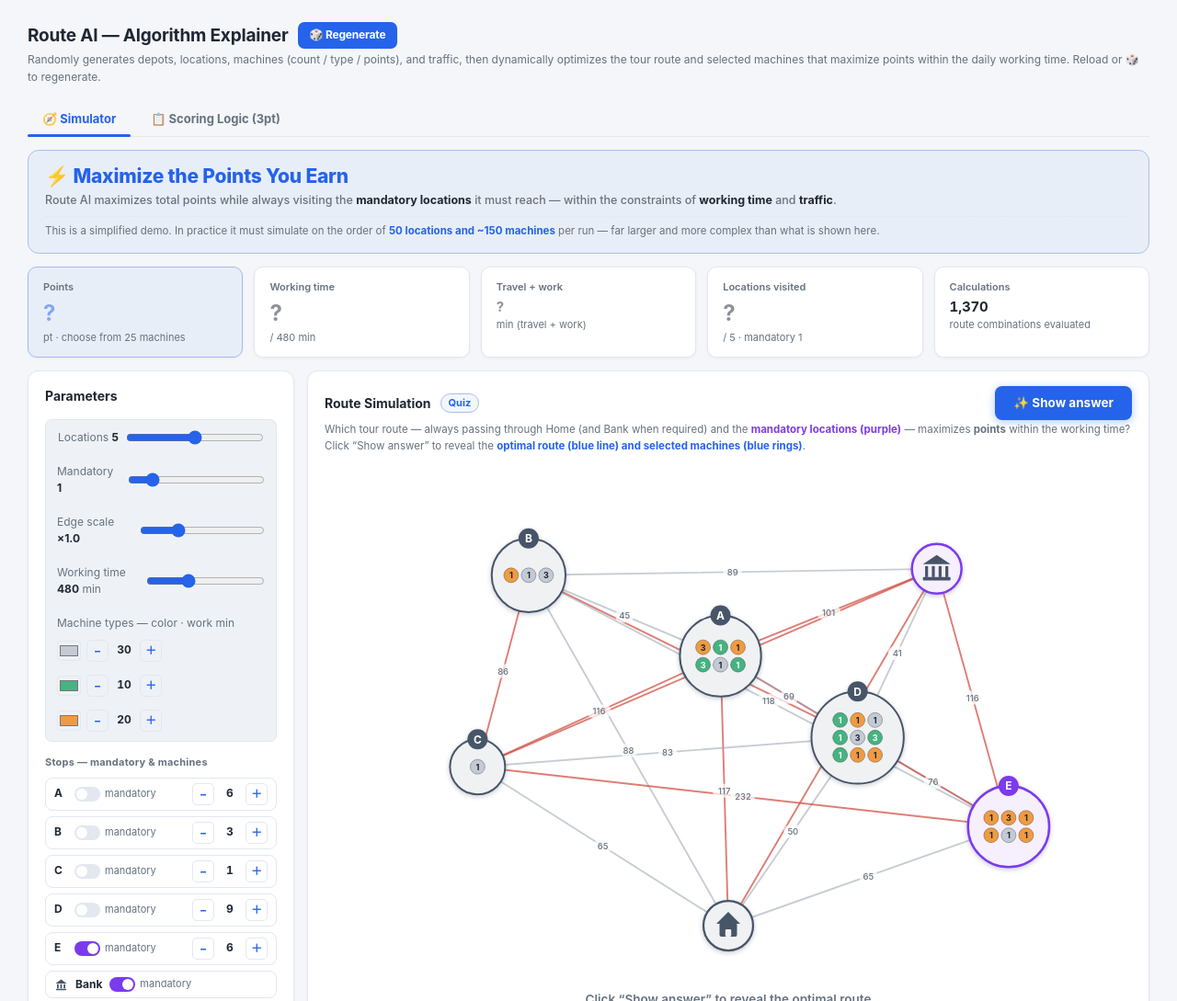
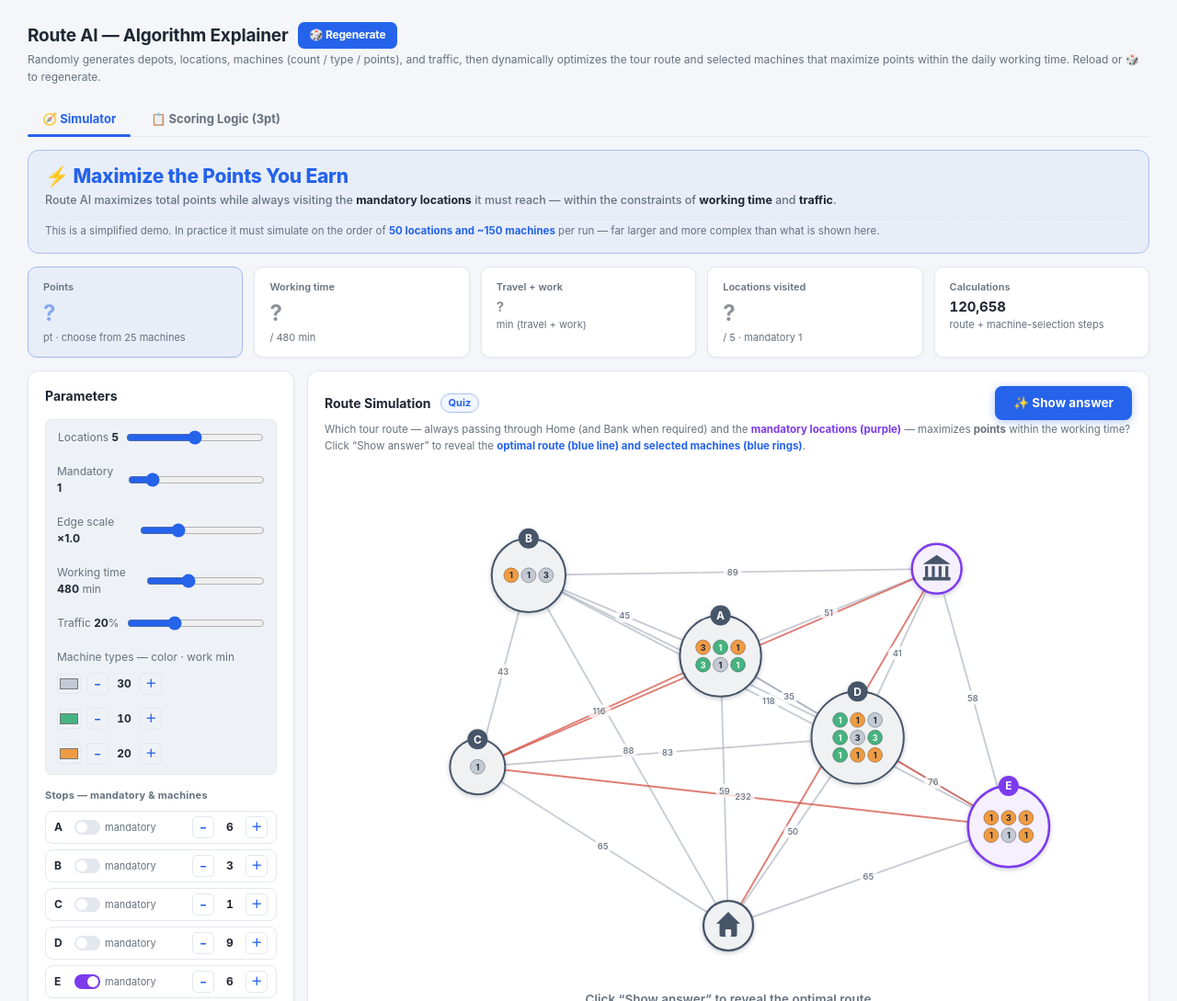
Before and after one commit to geshi0820/route-ai-simulator, a plain HTML site: page index.html in a window 1280 px wide. Shown: the top 1089 px of the page at 92% size. Drawn offline with Linux system fonts and the light colour scheme.

Commit message:
Traffic slider; Calculations includes machine-selection work

```diff
--- a/index.html
+++ b/index.html
@@ -266,6 +266,7 @@
       <div class="tool"><label>Mandatory <b id="mustVal">1</b></label><input type="range" id="mustSlider" min="0" max="7" step="1" value="1"></div>
       <div class="tool"><label>Edge scale <b id="scaleVal">×1.0</b></label><input type="range" id="scale" min="0.2" max="3" step="0.1" value="1"></div>
       <div class="tool"><label>Working time <b id="budVal">480</b> min</label><input type="range" id="budget" min="120" max="1200" step="30" value="480"></div>
+      <div class="tool"><label>Traffic <b id="jamVal">20</b>%</label><input type="range" id="jamN" min="0" max="60" step="5" value="20"></div>
       <div class="tool mtypes"><span class="mtlbl">Machine types — color · work min</span>
         <div class="mtrow">
           <span class="mt"><input type="color" data-type="0" value="#c3cad4"><span class="stepper"><button data-min="0" data-d="-1" aria-label="decrease">−</button><span class="cnt" data-minval="0">30</span><button data-min="0" data-d="1" aria-label="increase">＋</button></span></span>
@@ -380,6 +381,7 @@
 let showAnswer = false;    // toggle for the answer (blue route + KPIs); default = hidden
 let nLoc = 5;              // number of locations (parameter)
 let nMust = 1;             // number of mandatory locations (parameter)
+let jamRate = 0.20;        // traffic (jam) ratio (parameter)
 const MIN_PER_PX = 0.2;    // on-screen distance (px) → travel time (min)
 
 const STATE = {
@@ -418,8 +420,7 @@
   const mustN = Math.min(locNodes.length, nMust);
   locNodes.slice().sort(() => Math.random() - 0.5).slice(0, mustN).forEach(n => n.must = true);
 
-  // Edges (complete graph) + random traffic (rate 10-40%, randomized each time)
-  const jamRate = rnd(0.10, 0.40);
+  // Edges (complete graph) + traffic at the current ratio (parameter)
   EDGES = [];
   for (let i = 0; i < NODES.length; i++)
     for (let j = i + 1; j < NODES.length; j++)
@@ -485,6 +486,7 @@
     const items = [];
     subset.forEach(id => (byId[id].machines || []).forEach(m => items.push({ pt: m.pt, min: (TYPES[m.type] || TYPES[0]).min, ref: m })));
     const dp = knapDP(items, cap);
+    calc += items.length * (cap + 1);   // machine-selection (0/1 knapsack) DP cells
     for (const perm of permute(subset)) {
       calc++;
       const seq = ['home', ...perm, 'home'];
@@ -643,7 +645,7 @@
     { k: 'Working time', v: rev ? (hasRoute ? b.total : 0) : q, s: `/ ${dayBudget} min`, cls: '' },
     { k: 'Travel + work', v: rev ? `${b.travel}+${b.work}` : q, s: 'min (travel + work)', cls: 'small' },
     { k: 'Locations visited', v: rev ? locsVisited : q, s: `/ ${locs.length} · mandatory ${mustCount}`, cls: '' },
-    { k: 'Calculations', v: (b.calc || 0).toLocaleString(), s: 'route combinations evaluated', cls: 'small' },
+    { k: 'Calculations', v: (b.calc || 0).toLocaleString(), s: 'route + machine-selection steps', cls: 'small' },
   ];
   document.getElementById('kpis').innerHTML = kpis.map(x =>
     `<div class="kpi${x.hl ? ' hl' : ''}"><div class="k">${x.k}</div><div class="v ${x.cls}">${x.v}</div><div class="s">${x.s}</div></div>`).join('');
@@ -704,6 +706,14 @@
 
 const budgetEl = document.getElementById('budget'), budVal = document.getElementById('budVal');
 budgetEl.addEventListener('input', () => { dayBudget = Number(budgetEl.value); budVal.textContent = dayBudget; render(); });
+
+// Traffic ratio (re-rolls each edge's jam state at the new ratio, keeping the layout)
+const jamNEl = document.getElementById('jamN'), jamVal = document.getElementById('jamVal');
+jamNEl.addEventListener('input', () => {
+  jamRate = Number(jamNEl.value) / 100; jamVal.textContent = Number(jamNEl.value);
+  EDGES.forEach(e => e.state = Math.random() < jamRate ? 'jam' : 'normal');
+  render();
+});
 
 document.querySelectorAll('input[data-type]').forEach(inp =>
   inp.addEventListener('input', () => { TYPES[Number(inp.dataset.type)].color = inp.value; render(); }));
```
